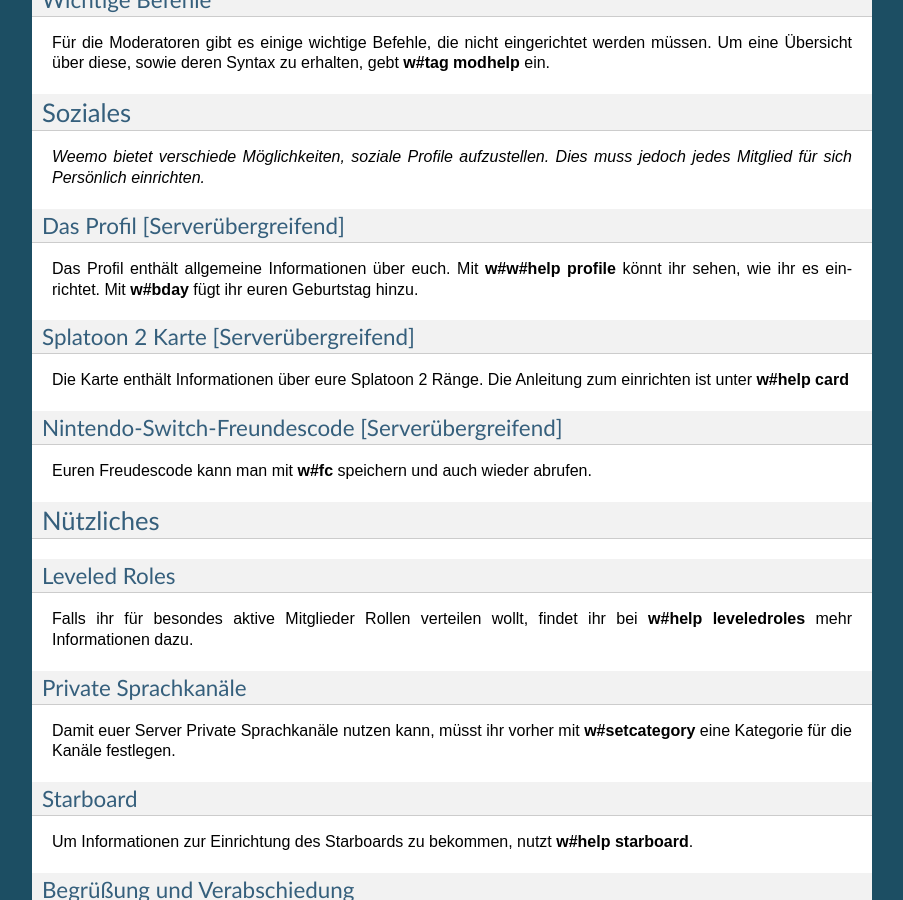
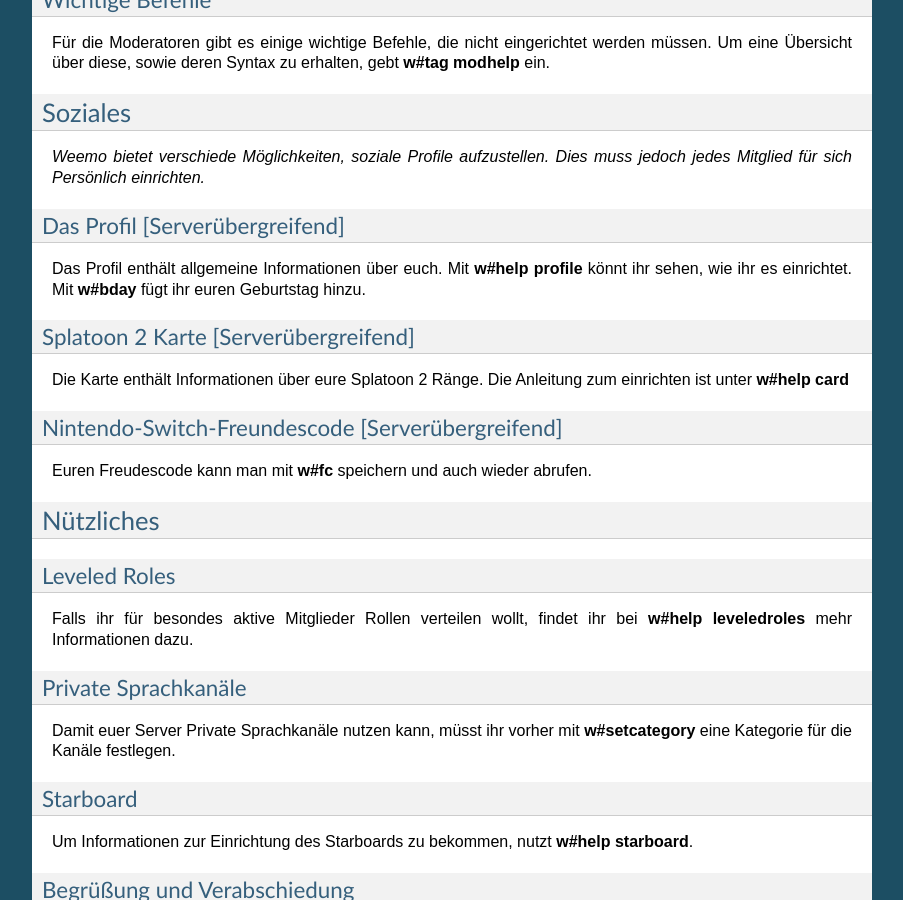
Before and after one commit to niborus/weemo-doc, a Sphinx documentation site: the page built from docs/einrichten.rst, in a window 1280 px wide and 900 px high, scrolled down 1094 px. Shown: the whole window, without its empty margins (198-1101 px from the left). Built offline with Sphinx 7.4.7, drawn with Linux system fonts in a browser that asks for light colours.

Commit message:
w#w#befehl zu w#befehl
This closes #4

```diff
--- a/docs/einrichten.rst
+++ b/docs/einrichten.rst
@@ -48,7 +48,7 @@ Das Profil [Serverübergreifend]
 -------------------------------
 
 Das Profil enthält allgemeine Informationen über euch.
-Mit **w#w#help profile** könnt ihr sehen, wie ihr es einrichtet. Mit **w#bday** fügt ihr euren Geburtstag hinzu.
+Mit **w#help profile** könnt ihr sehen, wie ihr es einrichtet. Mit **w#bday** fügt ihr euren Geburtstag hinzu.
 
 Splatoon 2 Karte [Serverübergreifend]
 -------------------------------------
```
